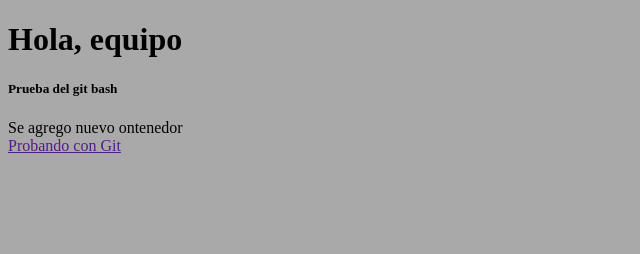
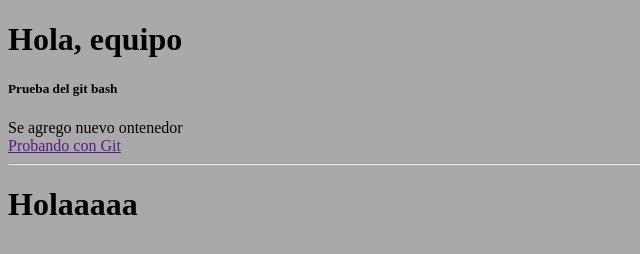
Before and after one commit to 1Lala01/Equipo-Cibertec, a plain HTML site: page paginas/index.html in a window 1280 px wide. Shown: the whole page, without its empty margins (0-640 px from the left). Drawn offline with Linux system fonts and the light colour scheme.

Commit message:
Agregando hr y h1

```diff
--- a/paginas/index.html
+++ b/paginas/index.html
@@ -18,6 +18,9 @@
                 </tr>
             </tbody>
         </table>
+
+        <hr>
+        <h1>Holaaaaa</h1>
     </div>
 </body>
 </html>
```
